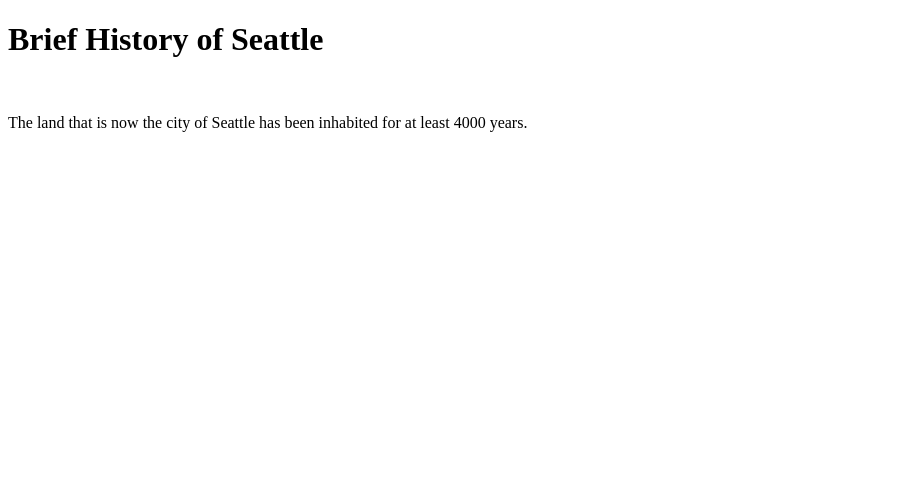
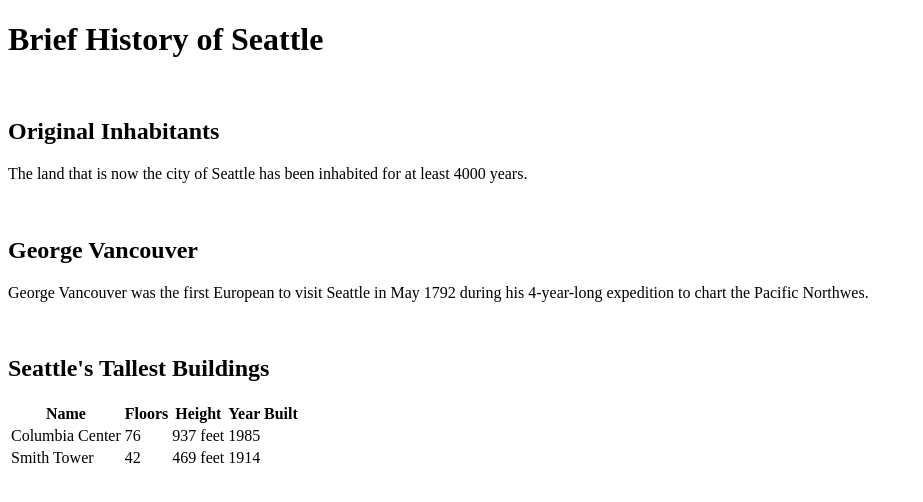
Before and after one commit to Aghw/semantic_tags, a plain HTML site: page index.html in a window 1280 px wide. Shown: the whole page, without its empty margins (0-923 px from the left). Drawn offline with Linux system fonts and the light colour scheme.

Commit message:
added a paragraph and a table to show the tallest buildings in Seattle.

```diff
--- a/index.html
+++ b/index.html
@@ -7,9 +7,42 @@
   <body>
       <h1>Brief History of Seattle</h1>
       <br>
-      <p>
-        The land that is now the city of Seattle has
-        been inhabited for at least 4000 years.
-      </p>
+      <section>
+          <h2>Original Inhabitants</h2>
+          <p>
+            The land that is now the city of Seattle has
+            been inhabited for at least 4000 years.
+          </p>
+      </section>
+      <br>
+      <section>
+          <h2>George Vancouver</h2>
+          <p>
+            George Vancouver was the first European to visit Seattle in May 1792 during his 4-year-long expedition to chart the Pacific Northwes.
+          </p>
+      </section>
+      <br>
+      <section>
+          <h2>Seattle's Tallest Buildings</h2>
+          <table>
+              <tr>
+                  <th>Name</th>
+                  <th>Floors</th>
+                  <th>Height</th>
+                  <th>Year Built</th>
+              </tr>
+              <tr>
+                <td>Columbia Center</td>
+                <td>76</td>
+                <td>937 feet</td>
+                <td>1985</td>
+              </tr><tr>
+                <td>Smith Tower</td>
+                <td>42</td>
+                <td>469 feet</td>
+                <td>1914</td>
+              </tr>
+          </table>
+      </section>
   </body>
 </html>
```
